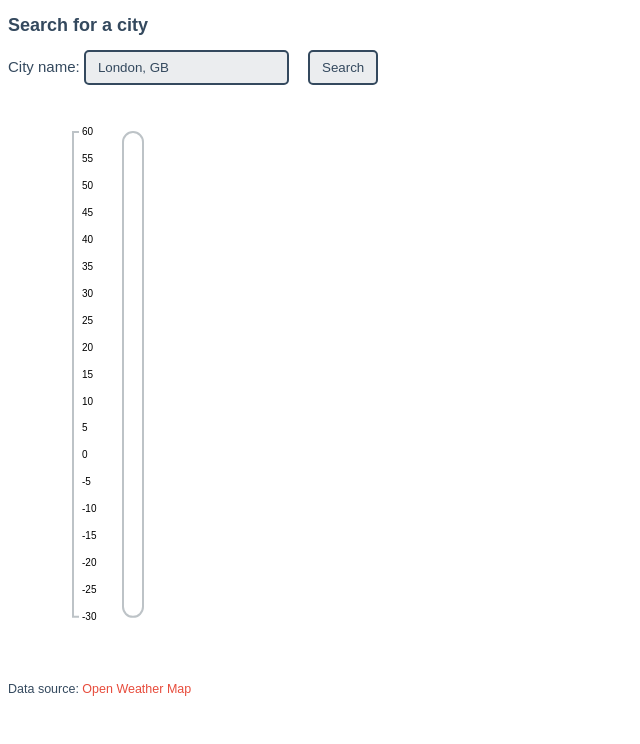
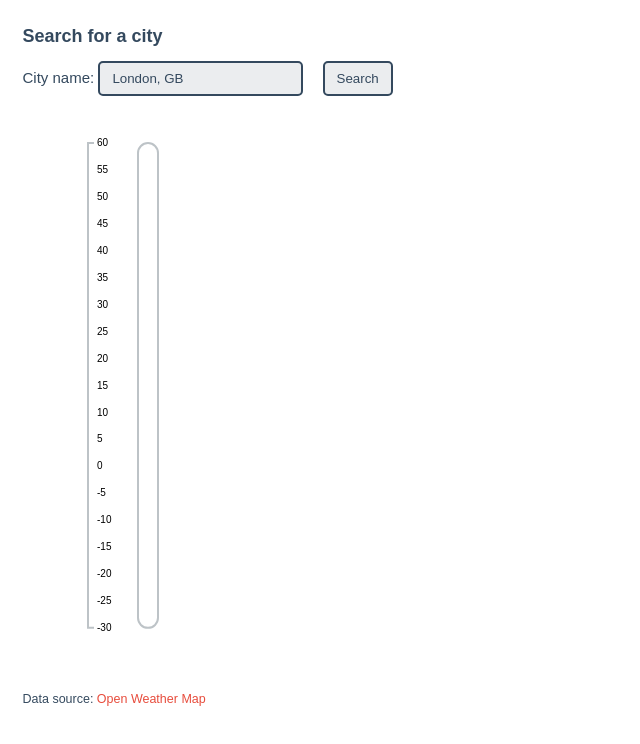
Before and after one commit to radiocontrolled/D3-Celsius-Thermometer, a plain HTML site: page index.html in a window 1280 px wide. Shown: the whole page, without its empty margins (0-640 px from the left). Drawn offline with Linux system fonts and the light colour scheme.

Commit message:
minor style update

```diff
--- a/style.css
+++ b/style.css
@@ -3,6 +3,7 @@ body {
     line-height: 1.467;
     font-family: Arial, Helvetica, sans-serif!important;
     color: #34495E!important;
+    margin: 1.5em!important;
 }
 h1{
 	font-size: 18px;
```
